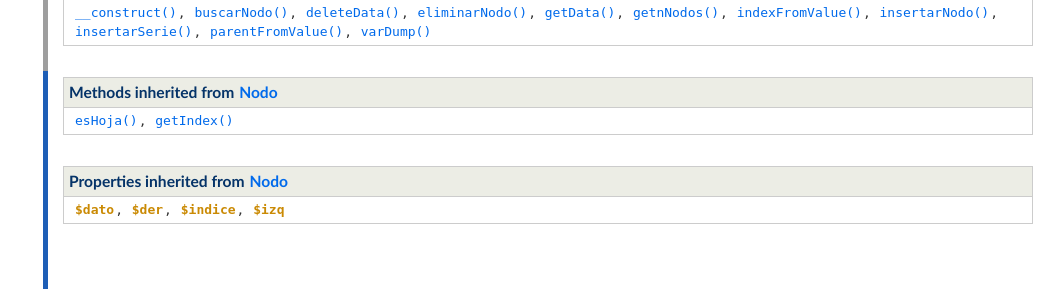
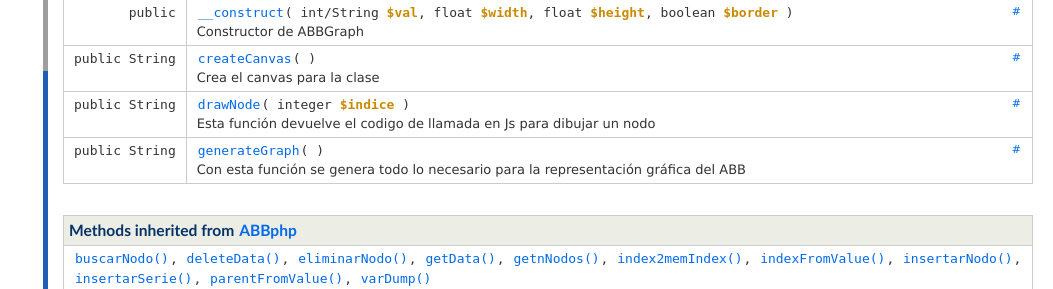
Before and after one commit to Lazyapply/ABBphp, a PHP site: page /src/lib/Docs/class-ABBGraph.html in a window 1280 px wide. Shown: the part 898-1187 px from the top of the page, without its empty margins (227-1280 px from the left). Run offline with PHP 8.4, Linux system fonts and the light colour scheme; grey boxes are pictures that could not be loaded.

Commit message:
Generación de nodo desde php completada

```diff
--- a/index.php
+++ b/index.php
@@ -11,7 +11,9 @@
 		//PRUEBAS PADRE DESDE VALOR
 		//header('Location: src/UnitTest/testPadrePorValor.php');
 		//PRUEBAS ELIMINAR NODO
-		header('Location: src/UnitTest/testEliminarNodo.php');
+		//header('Location: src/UnitTest/testEliminarNodo.php');
+		//PRUEBAS CANVAS
+		header('Location: src/UnitTest/drawToCanvasTest.php');
 	?>
 </body>
 </html>
--- a/src/lib/Docs/class-ABBGraph.html
+++ b/src/lib/Docs/class-ABBGraph.html
@@ -115,22 +115,189 @@ separado.</p>
 
 
 
-		<b>Located at</b> <a href="source-class-ABBGraph.html#4-11" title="Go to source code">ABBGraph.cls.php</a><br />
+		<b>Located at</b> <a href="source-class-ABBGraph.html#4-75" title="Go to source code">ABBGraph.cls.php</a><br />
 	</div>
 
 
 
+	<table class="summary" id="methods">
+	<caption>Methods summary</caption>
+	<tr data-order="__construct" id="___construct">
+
+		<td class="attributes"><code>
+			 public
+
+
+			</code>
+		</td>
+
+		<td class="name"><div>
+		<a class="anchor" href="#___construct">#</a>
+		<code><a href="source-class-ABBGraph.html#15-27" title="Go to source code">__construct</a>( <span>int/String <var>$val</var></span>, <span>float <var>$width</var></span>, <span>float <var>$height</var></span>, <span>boolean <var>$border</var></span> )</code>
+
+		<div class="description short">
+
+<p>Constructor de ABBGraph</p>
+
+		</div>
+
+		<div class="description detailed hidden">
+
+<p>Constructor de ABBGraph</p>
+
+
+
+				<h4>Parameters</h4>
+				<div class="list"><dl>
+					<dt><var>$val</var></dt>
+					<dd><code>int/String</code><br>Es el valor que toma el nodo padre, llamado en el contructor de Nodo</dd>
+					<dt><var>$width</var></dt>
+					<dd><code>float</code><br>Ancho del Canvas que va a usar la clase</dd>
+					<dt><var>$height</var></dt>
+					<dd><code>float</code><br>Alto del Canvas que va a usar la clase</dd>
+					<dt><var>$border</var></dt>
+					<dd><code>boolean</code><br>1 muestra el borde y 0 no, del canvas</dd>
+				</dl></div>
+
+
+
+
+				<h4>Overrides</h4>
+				<div class="list"><code><a href="class-ABBphp.html#___construct">ABBphp::__construct()</a></code></div>
+
+		</div>
+		</div></td>
+	</tr>
+	<tr data-order="createCanvas" id="_createCanvas">
+
+		<td class="attributes"><code>
+			 public
+			String
+
+			</code>
+		</td>
+
+		<td class="name"><div>
+		<a class="anchor" href="#_createCanvas">#</a>
+		<code><a href="source-class-ABBGraph.html#29-40" title="Go to source code">createCanvas</a>( )</code>
+
+		<div class="description short">
+
+<p>Crea el canvas para la clase</p>
+
+		</div>
+
+		<div class="description detailed hidden">
+
+<p>Crea el canvas para la clase</p>
+
+
+
+
+				<h4>Returns</h4>
+				<div class="list">
+					<code>String</code><br>Cuerpo del canvas con los valores del constructor<br />
+				</div>
+
+
+
+
+		</div>
+		</div></td>
+	</tr>
+	<tr data-order="drawNode" id="_drawNode">
+
+		<td class="attributes"><code>
+			 public
+			String
+
+			</code>
+		</td>
+
+		<td class="name"><div>
+		<a class="anchor" href="#_drawNode">#</a>
+		<code><a href="source-class-ABBGraph.html#42-64" title="Go to source code">drawNode</a>( <span>integer <var>$indice</var></span> )</code>
+
+		<div class="description short">
+
+<p>Esta función devuelve el codigo de llamada en Js para dibujar un nodo</p>
+
+		</div>
+
+		<div class="description detailed hidden">
+
+<p>Esta función devuelve el codigo de llamada en Js para dibujar un nodo</p>
+
+
+
+				<h4>Parameters</h4>
+				<div class="list"><dl>
+					<dt><var>$indice</var></dt>
+					<dd><code>integer</code><br>Indice del nodo que se quiere dibujar en el lienzo</dd>
+				</dl></div>
+
+				<h4>Returns</h4>
+				<div class="list">
+					<code>String</code><br>String de llamada a la función<br />
+				</div>
+
+
+
+
+		</div>
+		</div></td>
+	</tr>
+	<tr data-order="generateGraph" id="_generateGraph">
+
+		<td class="attributes"><code>
+			 public
+			String
+
+			</code>
+		</td>
+
+		<td class="name"><div>
+		<a class="anchor" href="#_generateGraph">#</a>
+		<code><a href="source-class-ABBGraph.html#66-74" title="Go to source code">generateGraph</a>( )</code>
+
+		<div class="description short">
+
+<p>Con esta función se genera todo lo necesario para la representación
+gráfica del ABB</p>
+
+		</div>
+
+		<div class="description detailed hidden">
+
+<p>Con esta función se genera todo lo necesario para la representación
+gráfica del ABB</p>
+
+
+
+
+				<h4>Returns</h4>
+				<div class="list">
+					<code>String</code><br>Codigo de representación.<br />
+				</div>
+
+
+
+
+		</div>
+		</div></td>
+	</tr>
+	</table>
 
 	<table class="summary inherited">
 	<caption>Methods inherited from <a href="class-ABBphp.html#methods">ABBphp</a></caption>
 	<tr>
 		<td><code>
-			<a href="class-ABBphp.html#___construct">__construct()</a>,
 			<a href="class-ABBphp.html#_buscarNodo">buscarNodo()</a>,
 			<a href="class-ABBphp.html#_deleteData">deleteData()</a>,
 			<a href="class-ABBphp.html#_eliminarNodo">eliminarNodo()</a>,
 			<a href="class-ABBphp.html#_getData">getData()</a>,
 			<a href="class-ABBphp.html#_getnNodos">getnNodos()</a>,
+			<a href="class-ABBphp.html#_index2memIndex">index2memIndex()</a>,
 			<a href="class-ABBphp.html#_indexFromValue">indexFromValue()</a>,
 			<a href="class-ABBphp.html#_insertarNodo">insertarNodo()</a>,
 			<a href="class-ABBphp.html#_insertarSerie">insertarSerie()</a>,
@@ -161,6 +328,15 @@ separado.</p>
 
 
 	<table class="summary inherited">
+	<caption>Properties inherited from <a href="class-ABBphp.html#properties">ABBphp</a></caption>
+	<tr>
+		<td><code>
+			<a href="class-ABBphp.html#$nNodos"><var>$nNodos</var></a>,
+			<a href="class-ABBphp.html#$nodo"><var>$nodo</var></a>
+		</code></td>
+	</tr>
+	</table>
+	<table class="summary inherited">
 	<caption>Properties inherited from <a href="class-Nodo.html#properties">Nodo</a></caption>
 	<tr>
 		<td><code>
```
Also changed, not shown: src/UnitTest/drawToCanvasTest.php (+7 -5 lines), src/lib/ABBGraph.cls.php (+34 -10 lines), src/lib/Docs/class-ABBphp.html (+89 -3 lines), src/lib/Docs/source-class-ABBGraph.html (+68 -4 lines), src/lib/Docs/source-class-ABBphp.html (+22 -10 lines).
